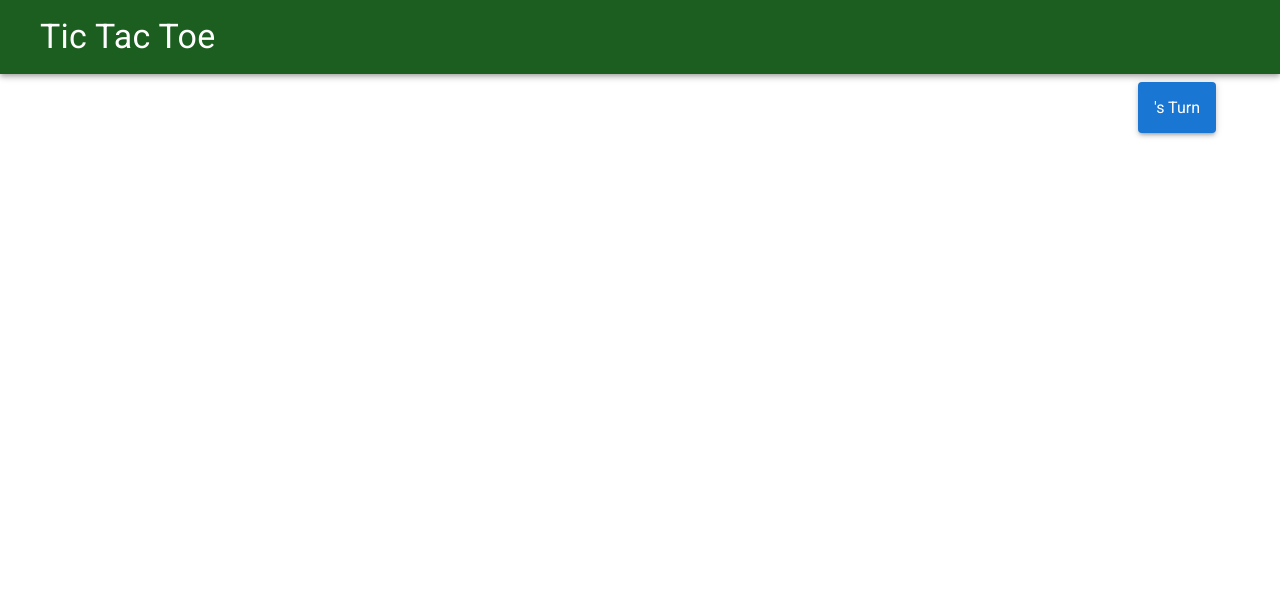
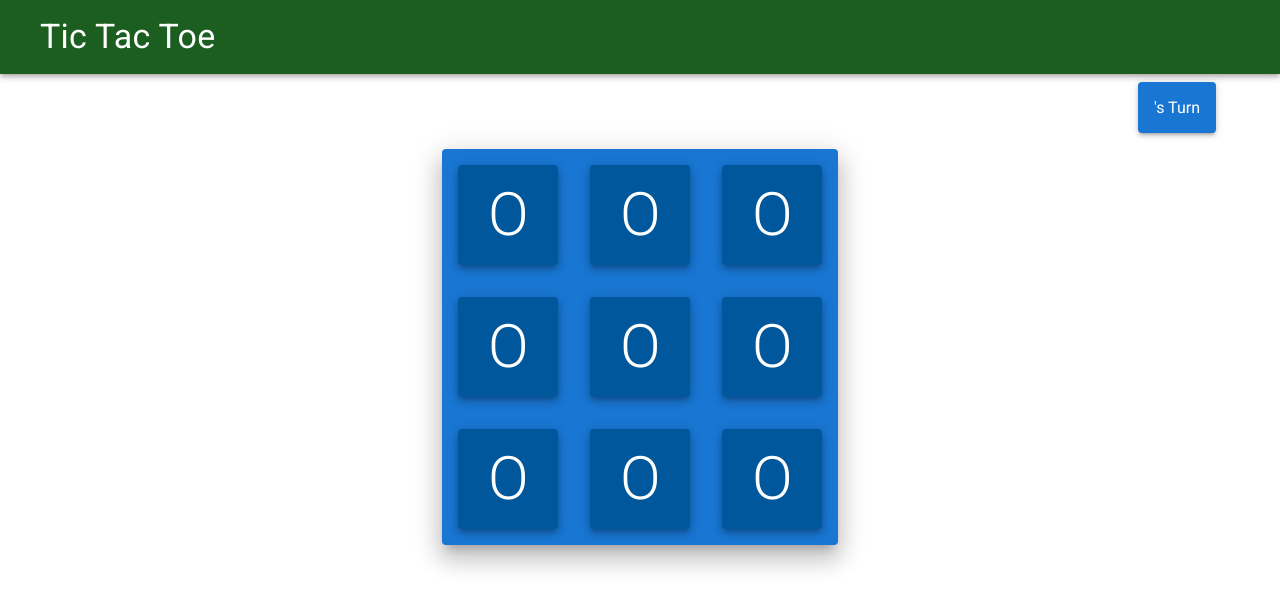
Before and after one commit to prince-thind/tic-tac-toe, a React (Create React App) app: page / in a window 1280 px wide. Shown: the top 608 px of the page. Built offline with nearby package versions, Linux system fonts and the light colour scheme.

Commit message:
create basic board

```diff
--- a/src/App.js
+++ b/src/App.js
@@ -1,13 +1,18 @@
 import { Container } from "@mui/material";
+import { useState } from "react";
 import Header from "./components/Header";
 import Turn from "./components/Turn";
+import Board from "./components/Board";
 
 function App() {
+  const [board, setBoard] = useState(Array(9).fill('O'));
+
   return (
     <div className="App">
       <Header />
       <Container>
         <Turn />
+        <Board board={board} setBoard={setBoard} />
       </Container>
     </div>
   );
--- /dev/null
+++ b/src/components/Board.js
@@ -0,0 +1,29 @@
+import Typography from "@mui/material/Typography";
+import Paper from "@mui/material/Paper";
+import Container from "@mui/material/Container";
+
+export default function Board({ board, setBoard }) {
+  return (
+    <Container elevation={3} maxWidth="xs">
+      <Paper
+        className="grid"
+        elevation={15}
+        sx={{ backgroundColor: "primary.main", mt: 2 }}
+      >
+        {board.map((cell) => {
+          return (
+            <Paper
+              sx={{ backgroundColor: "info.dark", color: "white" }}
+              className="cell"
+              elevation={5}
+            >
+              <Typography variant="h2" component="div">
+                {cell}
+              </Typography>
+            </Paper>
+          );
+        })}
+      </Paper>
+    </Container>
+  );
+}
--- a/src/index.css
+++ b/src/index.css
@@ -7,3 +7,21 @@
 body {
   font-family: 'Roboto';
 }
+
+.grid {
+  display: grid;
+  grid-template-columns: repeat(3, 1fr);
+}
+
+.cell{
+  aspect-ratio: 1;
+  margin:1rem;
+  display: flex;
+  align-items: center;
+  justify-content: center;
+}
+
+.cell:hover{
+  transform: scale(1.1);
+  cursor: pointer;
+}
```
